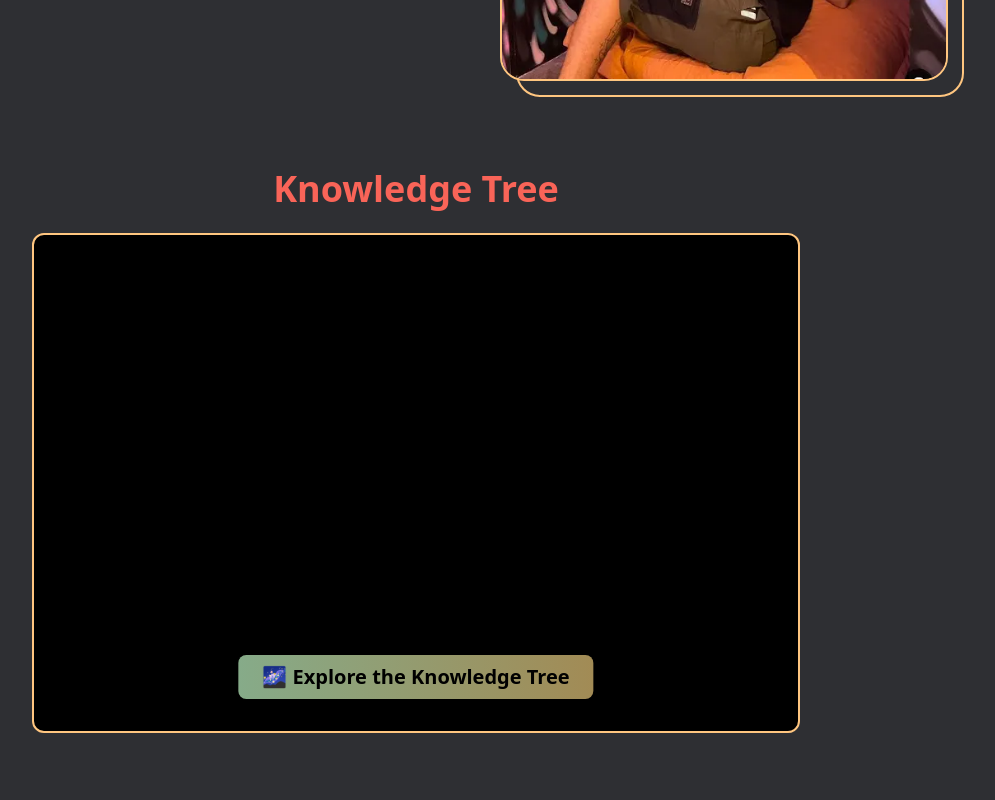
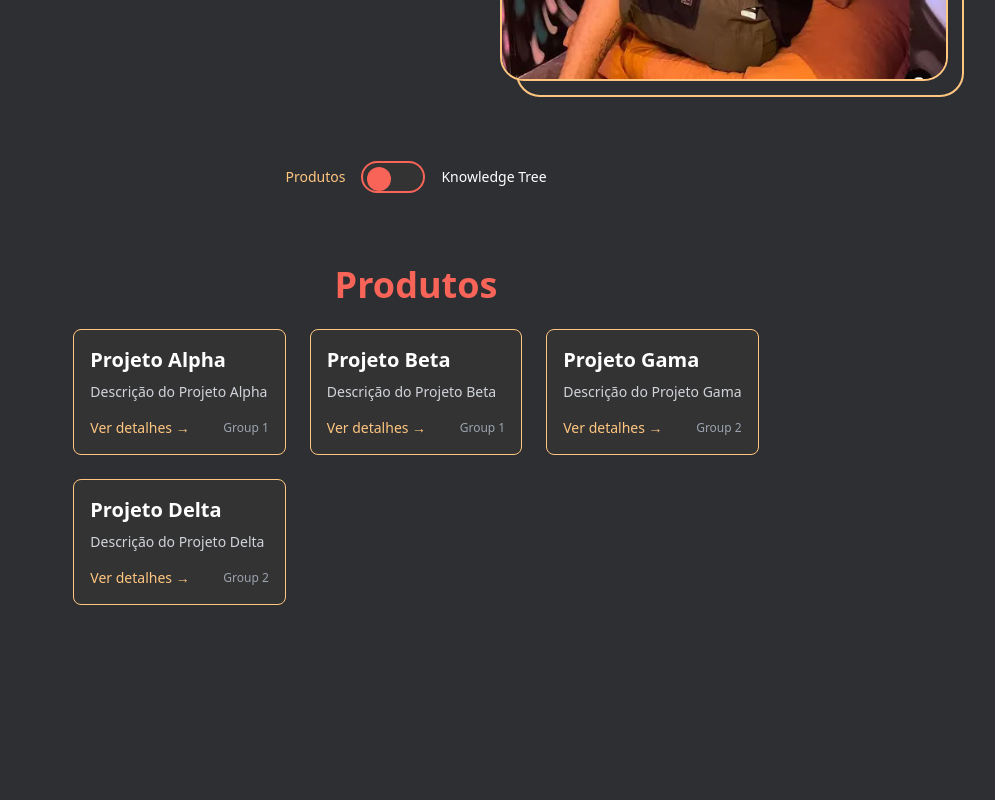
Before and after one commit to michaelrodriguess/michael-dev, a Next.js app: page / in a window 1280 px wide. Shown: the part 560-1360 px from the top of the page, without its empty margins (224-1219 px from the left). Built offline with nearby package versions, Linux system fonts and the light colour scheme.

Commit message:
feat: add handle switch toggle section

```diff
--- a/package.json
+++ b/package.json
@@ -9,7 +9,9 @@
     "lint": "next lint"
   },
   "dependencies": {
+    "@radix-ui/react-dialog": "^1.1.2",
     "@radix-ui/react-select": "^2.1.2",
+    "@radix-ui/react-switch": "^1.1.1",
     "clsx": "^2.1.1",
     "framer-motion": "^11.11.9",
     "lucide-react": "^0.453.0",
@@ -18,6 +20,7 @@
     "react": "^18",
     "react-dom": "^18",
     "react-icons": "^5.3.0",
+    "shadcn-ui": "^0.9.1",
     "three": "^0.168.0"
   },
   "devDependencies": {
--- a/src/app/page.tsx
+++ b/src/app/page.tsx
@@ -1,34 +1,78 @@
-import React from "react";
-// import Image from "next/image";
-import MultiverseScene from "../components/MultiverseScene";
-import { projectData } from "../lib/projectData";
+"use client";
+
+import AboutSection from "@/components/AboutSection";
+import ContactSection from "@/components/ContactSection";
 import Header from "@/components/Header";
+import KnowledgeTreeSection from "@/components/KnowledgeTreeSection";
+import ProductSection from "@/components/ProductSection";
+
 import SkillsSection from "@/components/SkillsSection";
-import ContactSection from "@/components/ContactSection";
-import AboutSection from "@/components/AboutSection";
+import { useState } from "react";
 
 export default function Home() {
+  const [isKnowledgeTree, setIsKnowledgeTree] = useState(false);
+
+  const toggleSection = () => {
+    setIsKnowledgeTree(!isKnowledgeTree);
+  };
+
   return (
-    <main className="w-full bg-[#2E2F33]">
+    <main className="w-full bg-[#2E2F33] overflow-hidden">
       <div className="min-h-screen">
         <Header />
-
         <AboutSection />
 
-        <section
-          id="knowledge-tree"
-          className="py-5 sm:py-10 lg:py-10 flex flex-col items-center justify-center"
-        >
-          <h2 className="text-2xl sm:text-3xl lg:text-4xl font-bold mb-6 text-center text-[#F96458]">
+        <div className="flex items-center justify-center gap-4 my-8">
+          <span
+            className={`text-sm font-medium ${
+              !isKnowledgeTree ? "text-[#FFC680]" : "text-white"
+            }`}
+          >
+            Produtos
+          </span>
+          <button
+            onClick={toggleSection}
+            className="relative w-16 h-8 rounded-full p-1 cursor-pointer border-2 transition-colors duration-300"
+            style={{
+              borderColor: isKnowledgeTree ? "#FFC680" : "#F96458",
+              backgroundColor: "#333",
+            }}
+          >
+            <div
+              className={`w-6 h-6 rounded-full transform transition-all duration-300 ease-in-out ${
+                isKnowledgeTree
+                  ? "translate-x-8 bg-[#FFC680]"
+                  : "translate-x-0 bg-[#F96458]"
+              }`}
+            />
+          </button>
+          <span
+            className={`text-sm font-medium ${
+              isKnowledgeTree ? "text-[#FFC680]" : "text-white"
+            }`}
+          >
             Knowledge Tree
-          </h2>
-          <div className="border-2 border-[#FFC680] rounded-xl w-full max-w-3xl h-[300px] sm:h-[400px] lg:h-[500px] flex items-center justify-center bg-black">
-            <MultiverseScene data={projectData} />
+          </span>
+        </div>
+
+        <div className="relative w-full">
+          <div
+            className="flex transition-transform duration-700 ease-in-out"
+            style={{
+              transform: isKnowledgeTree ? "translateX(-50%)" : "translateX(0)",
+              width: "200%",
+            }}
+          >
+            <div className="w-full">
+              <ProductSection />
+            </div>
+            <div className="w-full">
+              <KnowledgeTreeSection />
+            </div>
           </div>
-        </section>
+        </div>
 
         <SkillsSection />
-
         <ContactSection />
       </div>
     </main>
--- /dev/null
+++ b/src/components/KnowledgeTreeSection.tsx
@@ -0,0 +1,17 @@
+import React from "react";
+
+import { projectData } from "../lib/projectData";
+import MultiverseScene from "./MultiverseScene";
+
+export default function KnowledgeTreeSection() {
+  return (
+    <section className="py-5 sm:py-10 lg:py-10 flex flex-col items-center justify-center">
+      <h2 className="text-2xl sm:text-3xl lg:text-4xl font-bold mb-6 text-center text-[#F96458]">
+        Knowledge Tree
+      </h2>
+      <div className="border-2 border-[#FFC680] rounded-xl w-full max-w-3xl h-[300px] sm:h-[400px] lg:h-[500px] flex items-center justify-center bg-black">
+        <MultiverseScene data={projectData} />
+      </div>
+    </section>
+  );
+}
--- /dev/null
+++ b/src/components/ProductSection.tsx
@@ -0,0 +1,165 @@
+import React, { useState } from "react";
+import { projectData } from "../lib/projectData";
+import Image from "next/image";
+
+interface Project {
+  id: string;
+  title: string;
+  description: string;
+  group: number;
+  technologies?: string[];
+  repository?: string;
+  deploy?: string;
+  imageUrl?: string;
+}
+
+export default function ProductSection() {
+  const [selectedProject, setSelectedProject] = useState<Project | null>(null);
+
+  const openModal = (project: Project) => setSelectedProject(project);
+  const closeModal = () => setSelectedProject(null);
+
+  return (
+    <section className="py-5 sm:py-10 lg:py-10 flex flex-col items-center justify-center">
+      <h2 className="text-2xl sm:text-3xl lg:text-4xl font-bold mb-6 text-center text-[#F96458]">
+        Produtos
+      </h2>
+      <div className="grid grid-cols-1 sm:grid-cols-2 lg:grid-cols-3 gap-6 px-4 max-w-7xl mx-auto">
+        {projectData.nodes.map((project: Project) => (
+          <div
+            key={project.id}
+            onClick={() => openModal(project)}
+            className="group relative border border-[#FFC680] p-4 rounded-lg bg-[#333]
+                     hover:bg-[#3a3a3a] transition-all duration-300 transform
+                     hover:-translate-y-1 cursor-pointer overflow-hidden"
+          >
+            {project.imageUrl && (
+              <div className="h-40 mb-4 overflow-hidden rounded-lg">
+                <Image
+                  src={project.imageUrl}
+                  alt={project.title}
+                  layout="fill"
+                  objectFit="cover"
+                  className="rounded-lg"
+                />
+              </div>
+            )}
+            <h3 className="text-xl font-semibold text-white mb-2">
+              {project.title}
+            </h3>
+            <p className="text-gray-300 text-sm line-clamp-3">
+              {project.description}
+            </p>
+
+            <div className="mt-4 flex items-center justify-between">
+              <span className="text-[#FFC680] text-sm">Ver detalhes →</span>
+              <span className="text-xs text-gray-400">
+                Group {project.group}
+              </span>
+            </div>
+          </div>
+        ))}
+      </div>
+
+      {selectedProject && (
+        <div
+          className="fixed inset-0 bg-black/70 flex items-center justify-center z-50 p-4"
+          onClick={closeModal}
+        >
+          <div
+            onClick={(e) => e.stopPropagation()}
+            className="bg-[#2E2F33] rounded-xl max-w-3xl w-full max-h-[90vh] overflow-y-auto"
+          >
+            <div className="border-b border-[#FFC680] p-6">
+              <div className="flex justify-between items-center">
+                <h3 className="text-2xl font-bold text-[#F96458]">
+                  {selectedProject.title}
+                </h3>
+                <button
+                  onClick={closeModal}
+                  className="text-gray-400 hover:text-white transition-colors"
+                >
+                  <svg
+                    className="w-6 h-6"
+                    fill="none"
+                    viewBox="0 0 24 24"
+                    stroke="currentColor"
+                  >
+                    <path
+                      strokeLinecap="round"
+                      strokeLinejoin="round"
+                      strokeWidth={2}
+                      d="M6 18L18 6M6 6l12 12"
+                    />
+                  </svg>
+                </button>
+              </div>
+            </div>
+
+            <div className="p-6 space-y-6 text-gray-200">
+              {selectedProject.imageUrl && (
+                <div className="rounded-lg overflow-hidden">
+                  <Image
+                    src={selectedProject.imageUrl}
+                    alt={selectedProject.title}
+                    width={500}
+                    height={300}
+                    className="rounded-lg"
+                  />
+                </div>
+              )}
+
+              <div>
+                <h4 className="text-lg font-semibold text-[#FFC680] mb-2">
+                  Descrição
+                </h4>
+                <p>{selectedProject.description}</p>
+              </div>
+
+              {selectedProject.technologies && (
+                <div>
+                  <h4 className="text-lg font-semibold text-[#FFC680] mb-2">
+                    Tecnologias Utilizadas
+                  </h4>
+                  <div className="flex flex-wrap gap-2">
+                    {selectedProject.technologies.map((tech, index) => (
+                      <span
+                        key={index}
+                        className="px-3 py-1 bg-[#333] rounded-full text-sm"
+                      >
+                        {tech}
+                      </span>
+                    ))}
+                  </div>
+                </div>
+              )}
+
+              <div className="flex gap-4 pt-4">
+                {selectedProject.repository && (
+                  <a
+                    href={selectedProject.repository}
+                    target="_blank"
+                    rel="noopener noreferrer"
+                    className="px-4 py-2 bg-[#333] text-white rounded-lg hover:bg-[#444] transition-colors"
+                  >
+                    Repositório
+                  </a>
+                )}
+                {selectedProject.deploy && (
+                  <a
+                    href={selectedProject.deploy}
+                    target="_blank"
+                    rel="noopener noreferrer"
+                    className="px-4 py-2 bg-[#F96458] text-white rounded-lg hover:bg-[#ff7b6f] transition-colors"
+                  >
+                    Ver Projeto
+                  </a>
+                )}
+              </div>
+            </div>
+          </div>
+        </div>
+      )}
+    </section>
+  );
+}
--- a/src/lib/projectData.ts
+++ b/src/lib/projectData.ts
@@ -1,20 +1,35 @@
+// lib/projectData.ts
+
 export const projectData = {
-    nodes: [
-      { id: "JavaScript", group: 1 },
-      { id: "TypeScript", group: 1 },
-      { id: "React", group: 1 },
-      { id: "Next.js", group: 1 },
-      { id: "Three.js", group: 1 },
-      { id: "Projeto A", group: 2 },
-      { id: "Projeto B", group: 2 },
-    ],
-    links: [
-      { source: "JavaScript", target: "TypeScript" },
-      { source: "TypeScript", target: "React" },
-      { source: "React", target: "Next.js" },
-      { source: "JavaScript", target: "Three.js" },
-      { source: "React", target: "Projeto A" },
-      { source: "Three.js", target: "Projeto B" },
-      { source: "Next.js", target: "Projeto B" },
-    ]
-  };
+  nodes: [
+    {
+      id: "1",
+      title: "Projeto Alpha",
+      description: "Descrição do Projeto Alpha",
+      group: 1,
+    },
+    {
+      id: "2",
+      title: "Projeto Beta",
+      description: "Descrição do Projeto Beta",
+      group: 1,
+    },
+    {
+      id: "3",
+      title: "Projeto Gama",
+      description: "Descrição do Projeto Gama",
+      group: 2,
+    },
+    {
+      id: "4",
+      title: "Projeto Delta",
+      description: "Descrição do Projeto Delta",
+      group: 2,
+    },
+  ],
+  links: [
+    { source: "1", target: "2" },
+    { source: "2", target: "3" },
+    { source: "3", target: "4" },
+  ],
+};
```
Also changed, not shown: 1 other file (tests, documents, lock files or other folders).
